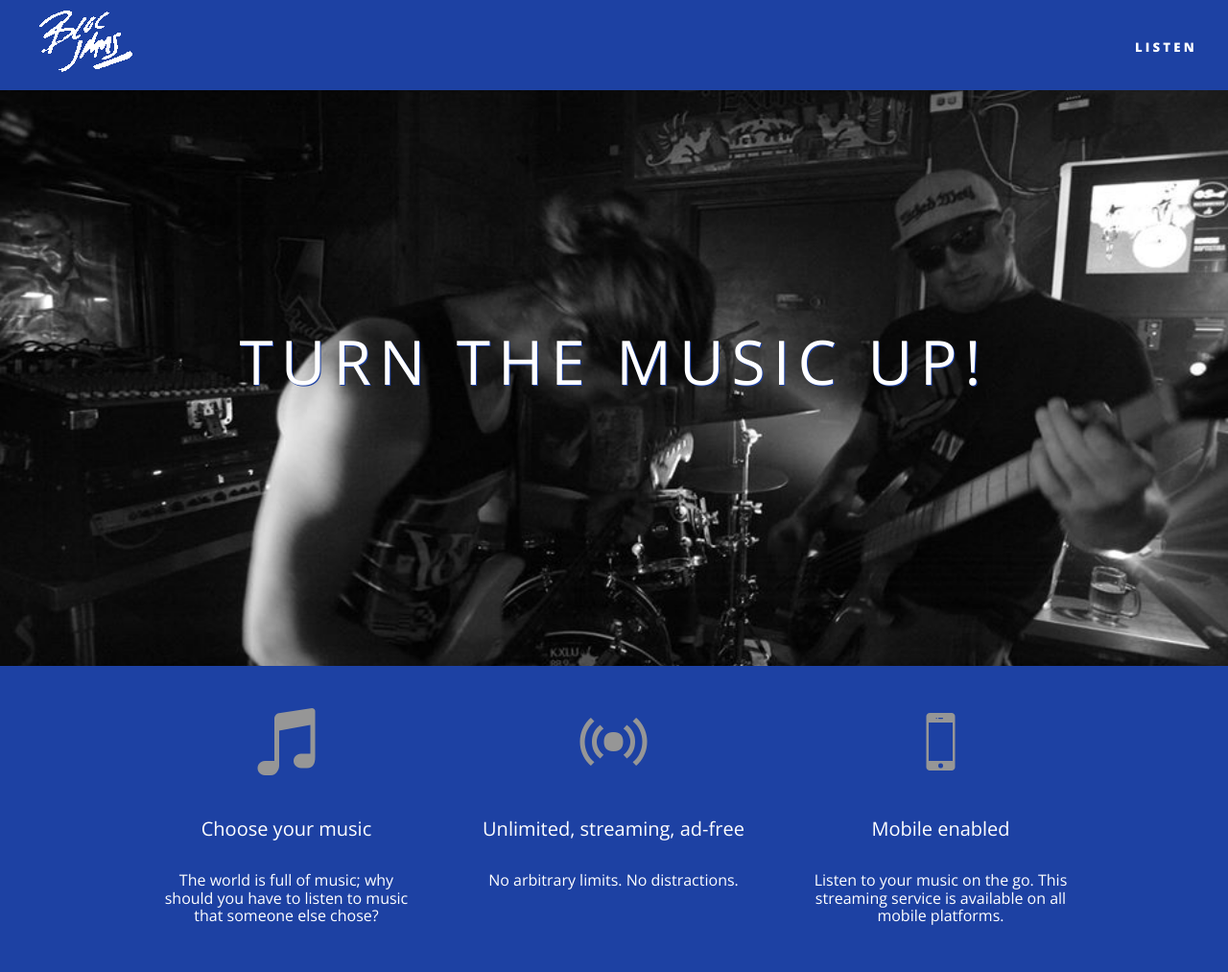
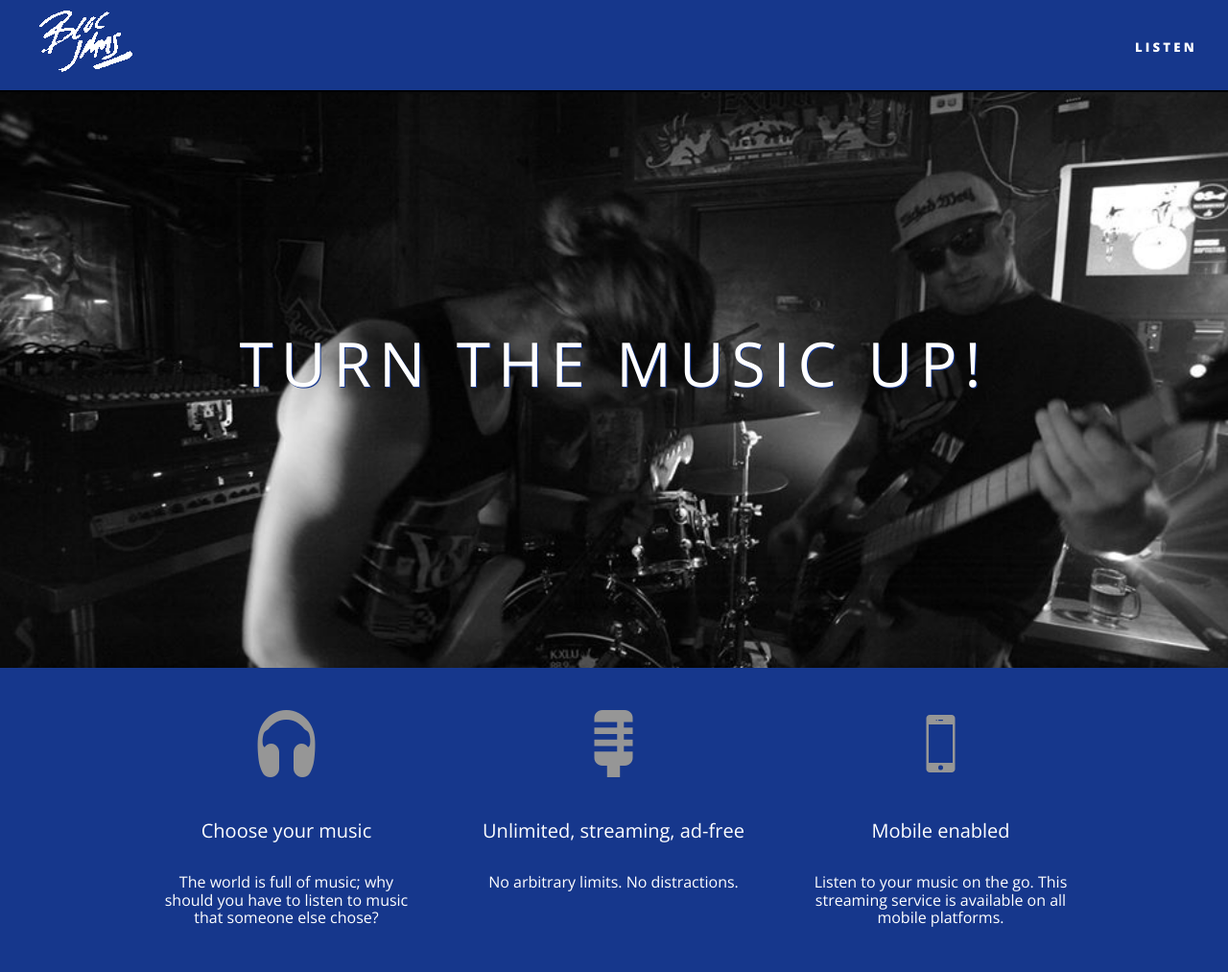
Before and after one commit to bethios/Frankie-Jams-Out, a plain HTML site: page index.html in a window 1280 px wide. Shown: the whole page at 96% size. Drawn offline with nearby package versions, Linux system fonts and the light colour scheme.

Commit message:
customized more colors and textelements

```diff
--- a/index.html
+++ b/index.html
@@ -23,12 +23,12 @@
 
         <section class="selling-points container clearfix"> <!--selling points -->
             <div class="point column third">
-                <span class="ion-music-note"></span>
+                <span class="ion-headphone"></span>
                 <h5 class="point-title">Choose your music</h5>
                 <p class="point-description">The world is full of music; why should you have to listen to music that someone else chose?</p>
             </div>
             <div class="point column third">
-                <span class="ion-radio-waves"></span>
+                <span class="ion-mic-c"></span>
                 <h5 class="point-title">Unlimited, streaming, ad-free</h5>
                 <p class="point-description">No arbitrary limits. No distractions.</p>
             </div>
--- a/styles/album.css
+++ b/styles/album.css
@@ -37,8 +37,8 @@ body.album{
 .album-view-song-list{
     width: 90%;
     margin: 1.5rem auto;
-    font-weight: 300;
-    font-size: 0.75em;
+    letter-spacing: 0.05rem;
+    font-size: 0.85rem;
     border-collapse: collapse;
 }
 
--- a/styles/collection.css
+++ b/styles/collection.css
@@ -29,6 +29,7 @@ body.collection {
 
  .collection-album-container .caption p a {
      color: rgba(255, 255, 255, 0.6);
+     text-decoration: none;
  }
 
  .collection-album-container .caption p a.album-name {
--- a/styles/landing.css
+++ b/styles/landing.css
@@ -1,5 +1,5 @@
 body.landing{
-    background-color: rgb(29, 65, 163);
+    background-color: rgb(22, 55, 140);
 }
 
 .hero-content{
@@ -23,7 +23,7 @@ body.landing{
     font-weight: 300;
     text-transform: uppercase;
     letter-spacing: 0.5rem;
-    text-shadow: 1px 1px 0px rgb(29, 65, 163);
+    text-shadow: 1px 1px 0px rgb(22, 55, 140);
 }
 
 .selling-points{
@@ -51,8 +51,8 @@ body.landing{
     font-weight: 300;
 }
 
-.ion-music-note,
-.ion-radio-waves,
+.ion-headphone,
+.ion-mic-c,
 .ion-iphone{
     color: rgb(150, 150, 150);
     font-size: 5rem;
--- a/styles/main.css
+++ b/styles/main.css
@@ -49,8 +49,9 @@ body{
 .navbar{
     position: relative;
     padding: 0.5rem;
-    background-color: rgb(29, 65, 163);
+    background-color: rgb(22, 55, 140);
     z-index: 1;
+    border-bottom: solid black 2px;
 }
 
 .navbar .logo {
```
Also changed, not shown: album.html (+2 -2 lines), collection.html (+2 -2 lines).
